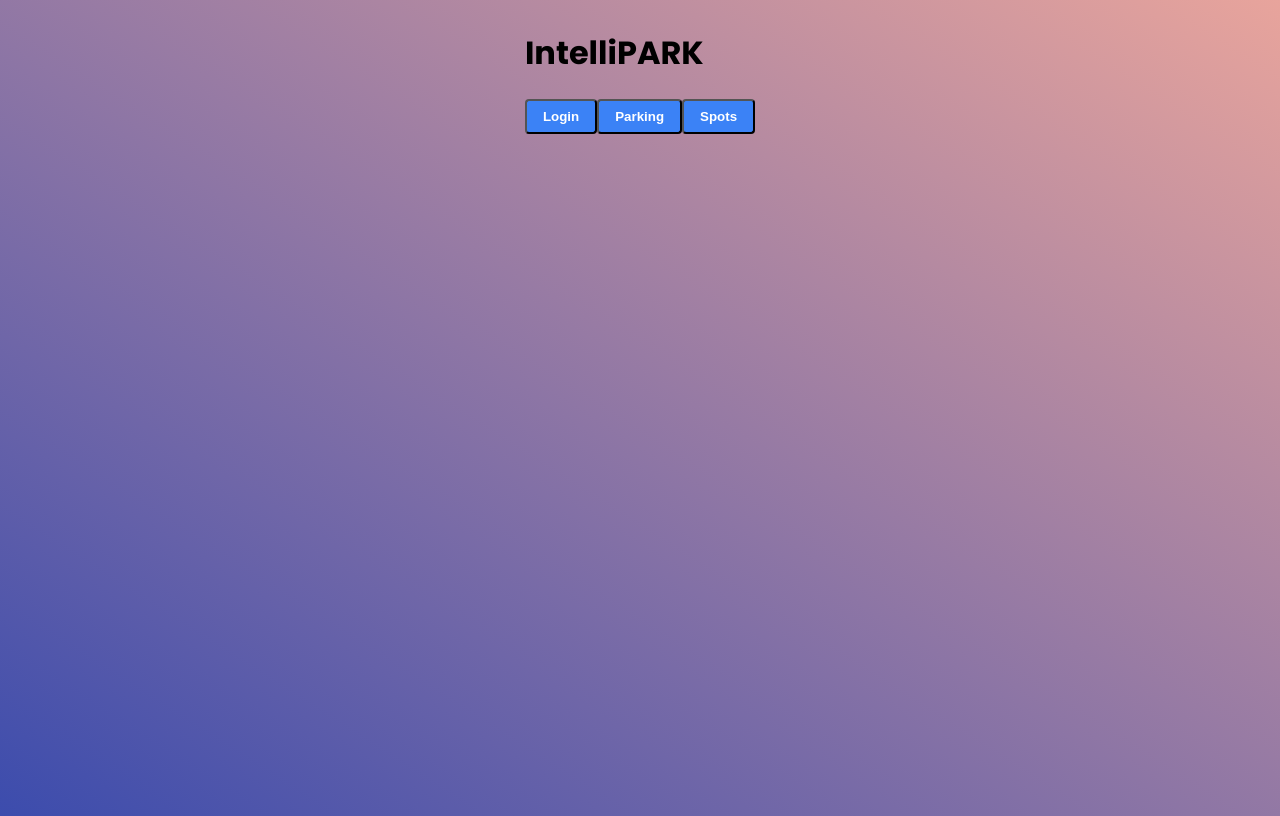
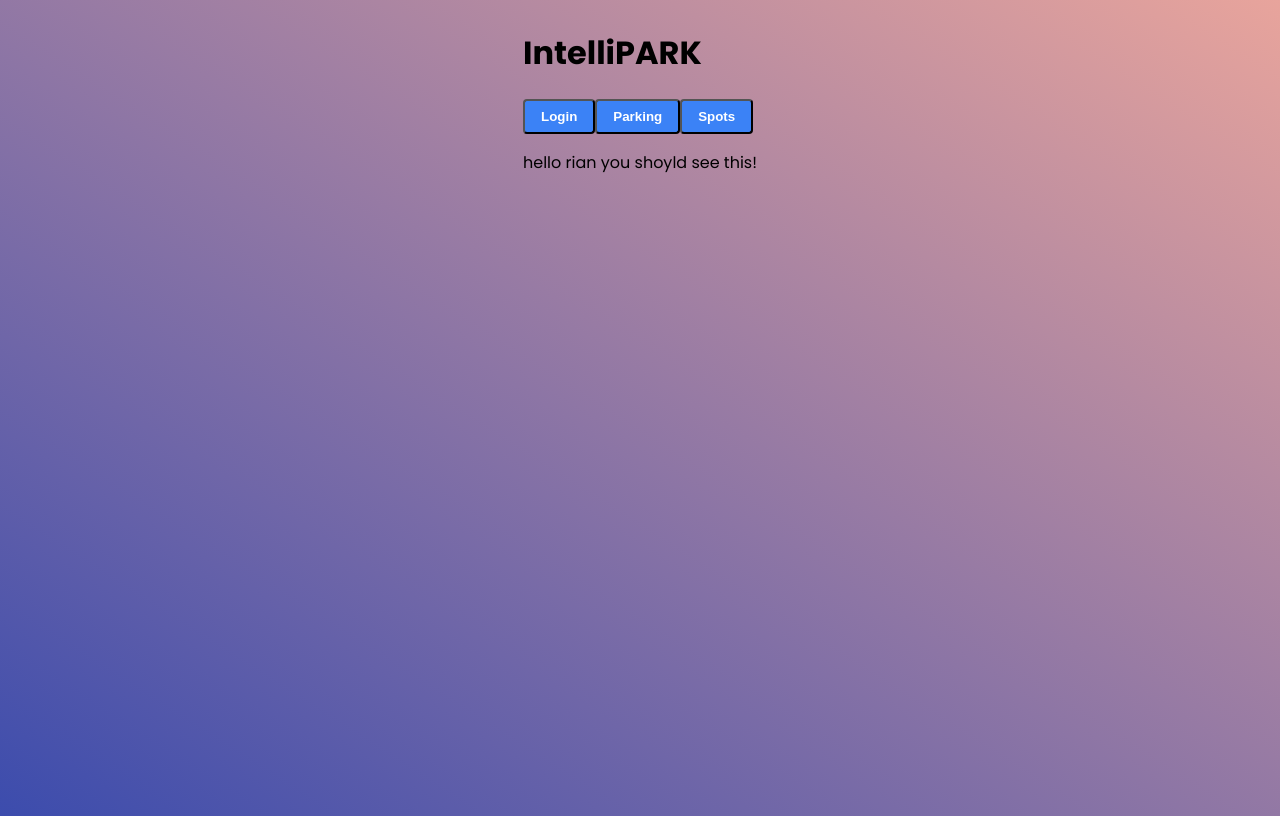
Before and after one commit to szwedk/intellipark_VSCODE, a Next.js app: page / in a window 1280 px wide. Built offline with nearby package versions, Linux system fonts and the light colour scheme.

Commit message:
showing rian how pull works

```diff
--- a/src/pages/index.js
+++ b/src/pages/index.js
@@ -24,7 +24,7 @@ export default function Home() {
                     <button className='button-login'
                     >Spots</button>
                 </Link>
-
+                <p>hello rian you shoyld see this!</p>
             </div>
         </div>
     );
```
